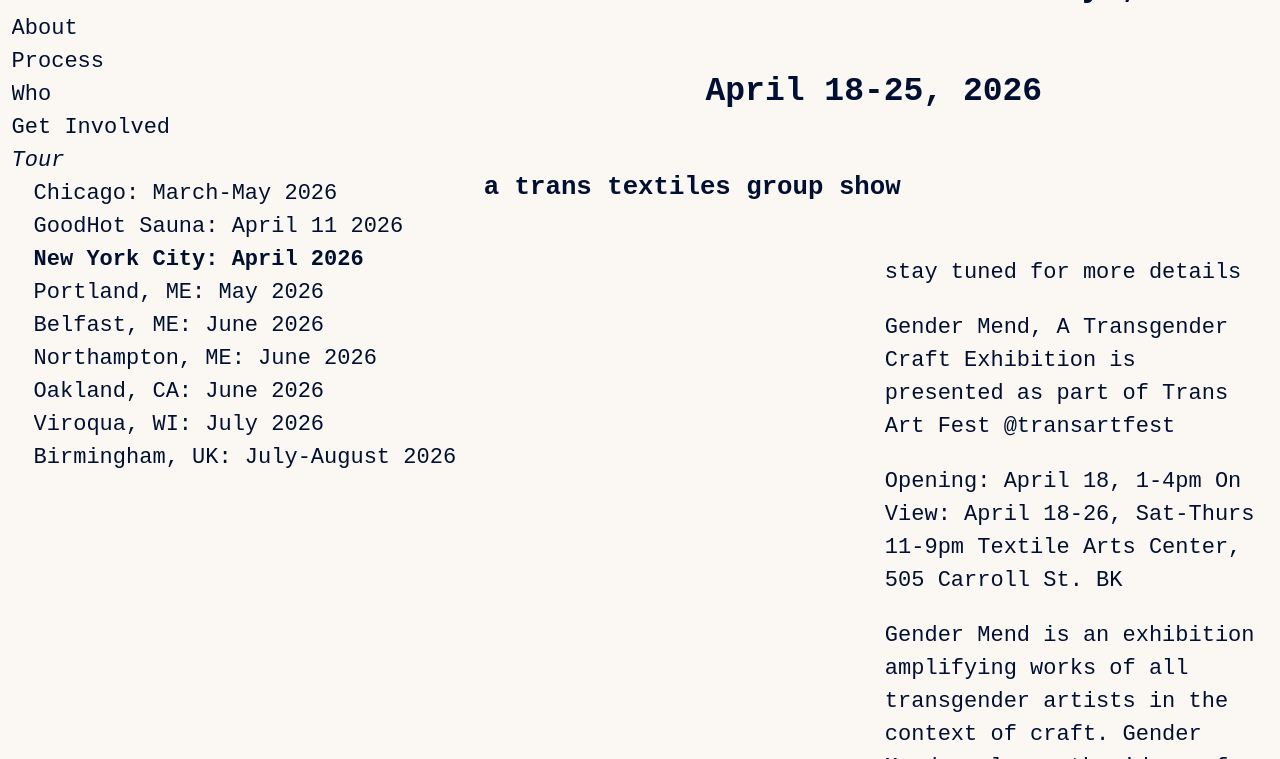
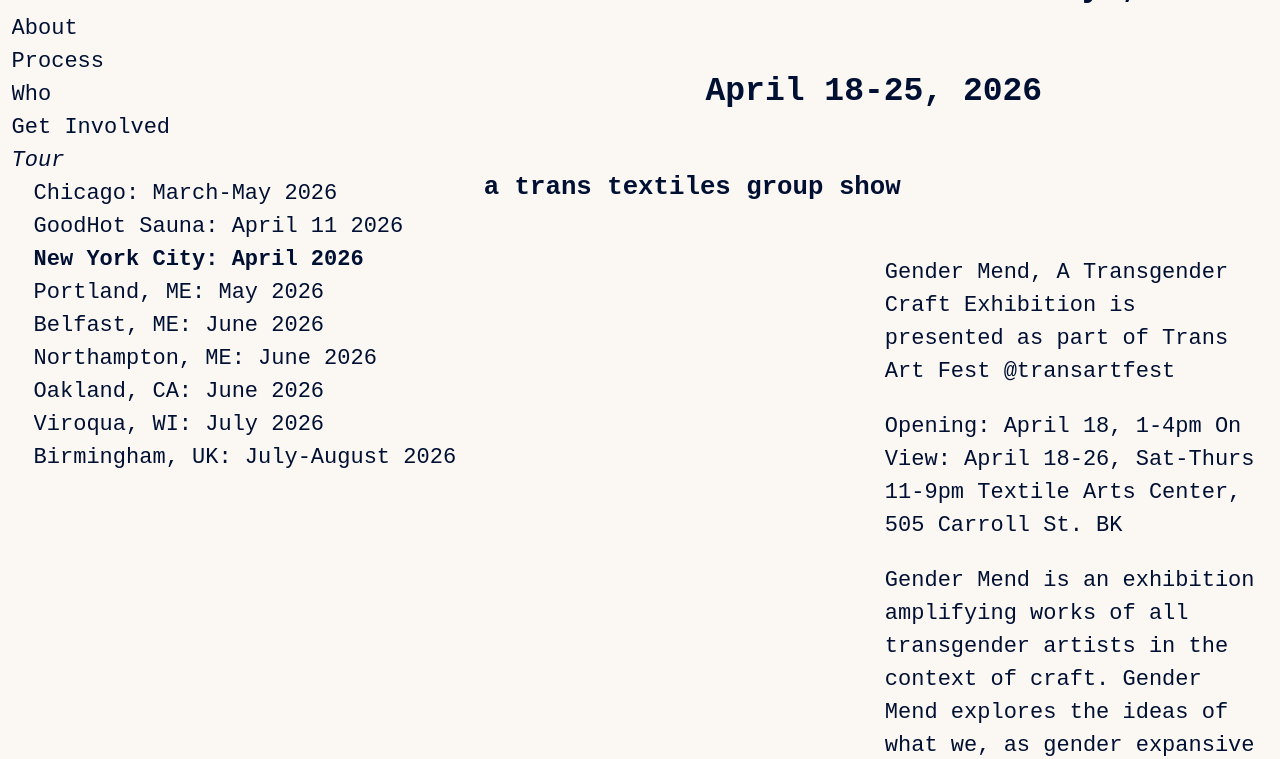
Before and after one commit to danieldickison/transmission-site, a Jekyll site: the page built from nyc.markdown, in a window 1280 px wide and 900 px high, scrolled down 358 px, cut to the strip 0-759 px from the top of the window. Built offline with Jekyll 4.4.1, drawn with Linux system fonts in a browser that asks for light colours; some web fonts are replaced; our own code applies the rules of GitHub Pages for plain Markdown files.

Commit message:
Update nyc.markdown

```diff
--- a/nyc.markdown
+++ b/nyc.markdown
@@ -16,7 +16,6 @@
       width="600" height="800"
   />
   <div class="left" markdown="1">
-stay tuned for more details
 
 Gender Mend, A Transgender Craft Exhibition is presented as part of Trans Art Fest @transartfest
 
```
